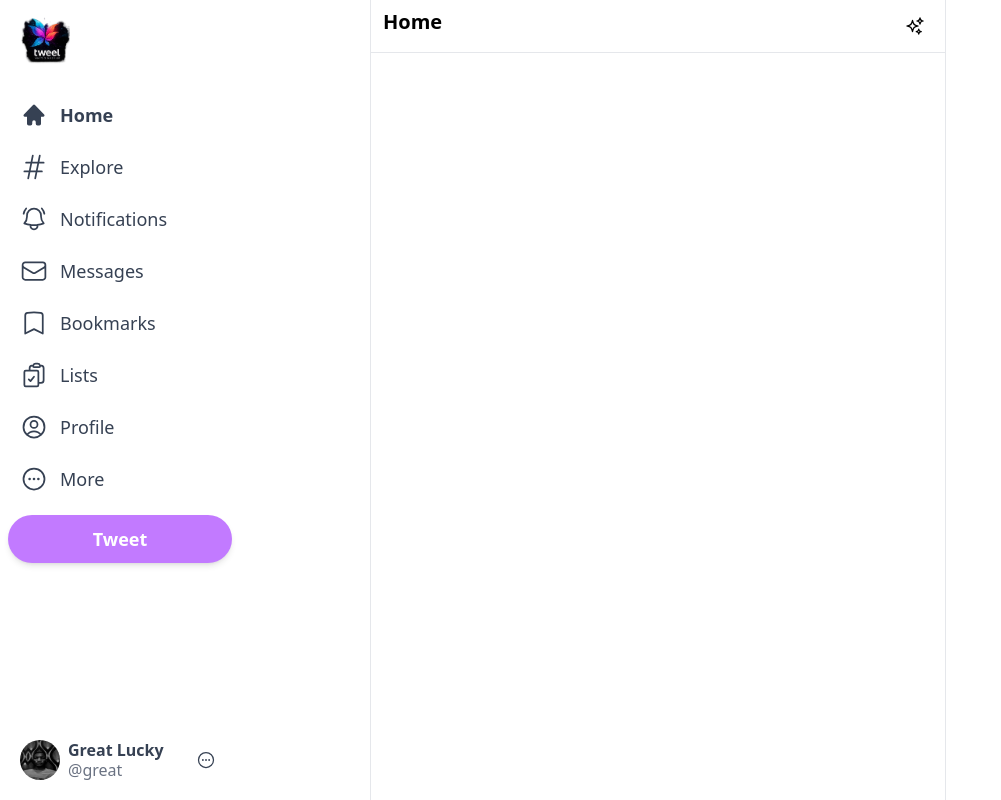
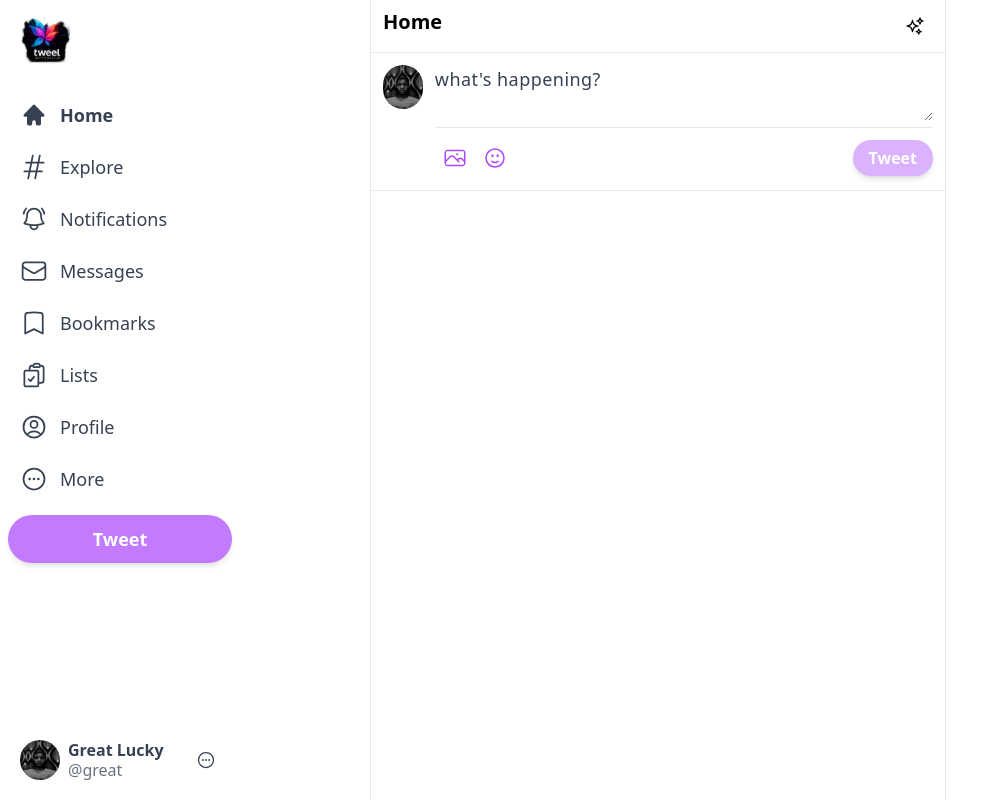
Before and after one commit to greatL9/Tweel, a Next.js app: page / in a window 1280 px wide. Shown: the whole page, without its empty margins (0-1001 px from the left). Built offline with nearby package versions, Linux system fonts and the light colour scheme.

Commit message:
add the input section of the feed component

```diff
--- a/package.json
+++ b/package.json
@@ -16,6 +16,7 @@
   },
   "devDependencies": {
     "@eslint/eslintrc": "^3",
+    "@tailwindcss/forms": "^0.5.10",
     "@tailwindcss/postcss": "^4",
     "@types/node": "^20",
     "@types/react": "^19",
--- a/src/app/components/Feed.tsx
+++ b/src/app/components/Feed.tsx
@@ -1,4 +1,5 @@
 import { SparklesIcon } from "@heroicons/react/24/outline";
+import Input from "./Input";
 
 export default function Feed() {
   return (
@@ -9,6 +10,7 @@ export default function Feed() {
           <SparklesIcon className="h-5 w-5" />
         </div>
       </div>
+      <Input />
     </div>
   );
 }
--- /dev/null
+++ b/src/app/components/Input.tsx
@@ -0,0 +1,34 @@
+import { FaceSmileIcon, PhotoIcon } from "@heroicons/react/24/outline";
+import Image from "next/image";
+
+export default function Input() {
+  return (
+    <div className="flex border-b border-gray-200 p-3 space-x-3">
+      <Image
+        src="/me.jpeg"
+        alt="user"
+        width="100"
+        height="100"
+        className="rounded-full w-11 h-11 cursor-pointer hover:brightness-95"
+      />
+      <div className="w-full divide-y divide-gray-200">
+        <div>
+          <textarea
+            className="w-full border-none text-lg placeholder-gray-700 tracking-wide min-h-[50px] text-gray-700 focus:outline-none"
+            rows={2}
+            placeholder="what's happening?"
+          ></textarea>
+        </div>
+        <div className="flex items-center justify-between pt-2.5">
+          <div className="flex">
+            <PhotoIcon className="h-10 w-10 hoverEffect p-2 text-purple-500 hover:bg-purple-100" />
+            <FaceSmileIcon className="h-10 w-10 hoverEffect p-2 text-purple-500 hover:bg-purple-100" />
+          </div>
+          <button className="bg-purple-300 rounded-full text-white px-4 py-1.5 font-bold shadow-md hover:brightness-95 disabled:opacity-50">
+            Tweet
+          </button>
+        </div>
+      </div>
+    </div>
+  );
+}
--- /dev/null
+++ b/tailwind.config.js
@@ -0,0 +1,10 @@
+/* eslint-disable @typescript-eslint/no-require-imports */
+module.exports = {
+  theme: {
+    // ...
+  },
+  plugins: [
+    require("@tailwindcss/forms"),
+    // ...
+  ],
+};
```
Also changed, not shown: 1 other file (tests, documents, lock files or other folders).
